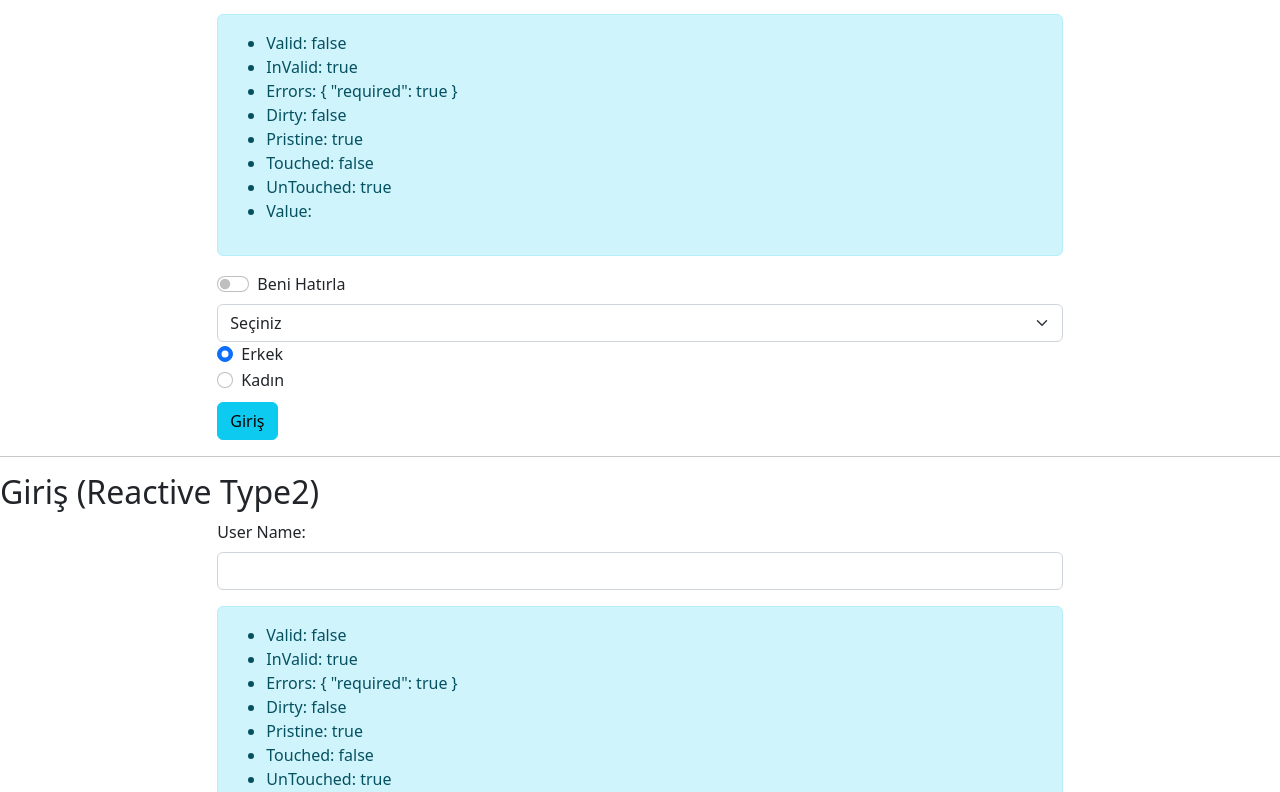
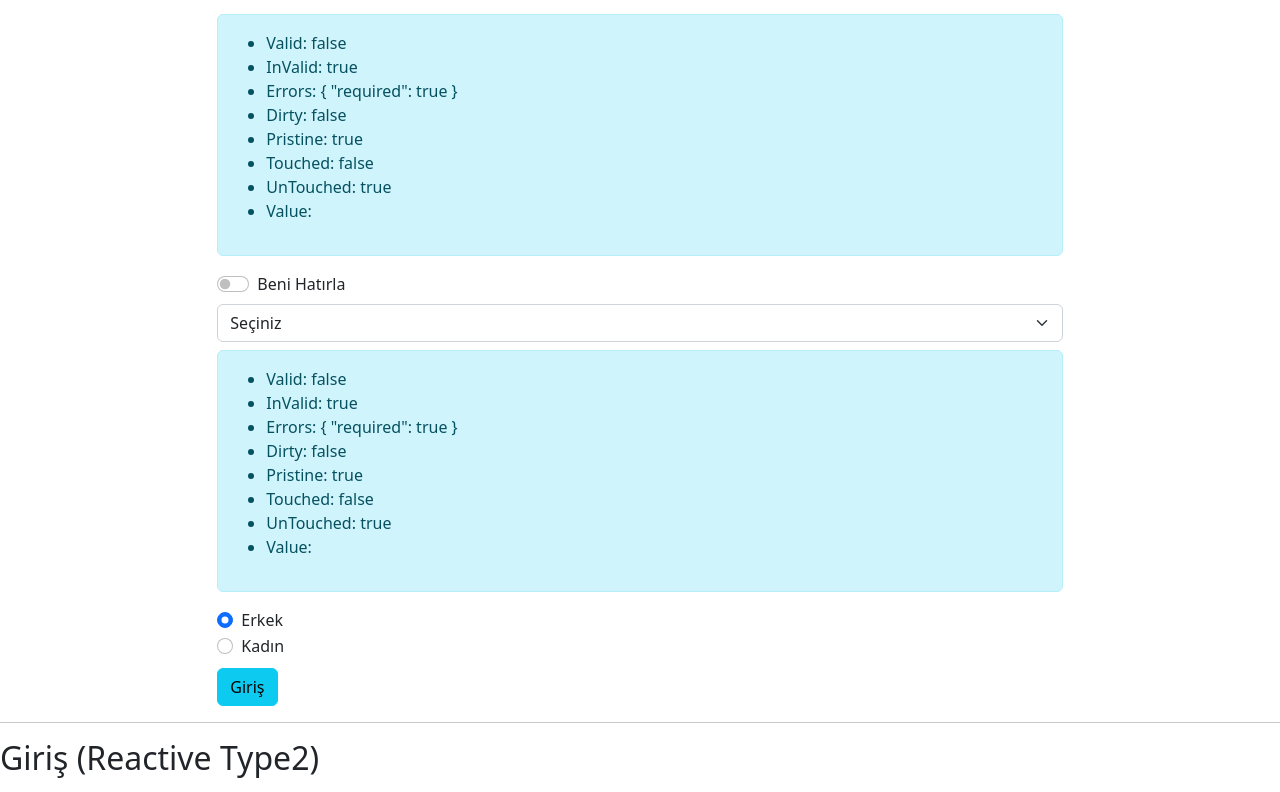
Before and after one commit to atillakalay/TurkcellAngularCourse, an Angular app in the folder angularapp/: page / in a window 1280 px wide. Shown: the part 542-1334 px from the top of the page. Built offline with nearby package versions, Linux system fonts and the light colour scheme.

Commit message:
Reactive Forms Part 16 (Validations-5) course has been completed.

```diff
--- a/angularapp/src/app/forms/reactive/reactive.component.html
+++ b/angularapp/src/app/forms/reactive/reactive.component.html
@@ -77,10 +77,24 @@
         <label class="form-check-label" for="rememberMe">Beni Hatırla</label>
       </div>
       <select class="form-select mt-2" formControlName="country">
+        <option value="">Seçiniz</option>
         <option *ngFor="let item of countryMenu" value="{{ item.value }}">
           {{ item.text }}
         </option>
       </select>
+
+      <div class="alert alert-info mt-2">
+        <ul>
+          <li>Valid: {{ loginForm.get("country")?.valid }}</li>
+          <li>InValid: {{ loginForm.get("country")?.invalid }}</li>
+          <li>Errors: {{ loginForm.get("country")?.errors | json }}</li>
+          <li>Dirty: {{ loginForm.get("country")?.dirty }}</li>
+          <li>Pristine: {{ loginForm.get("country")?.pristine }}</li>
+          <li>Touched: {{ loginForm.get("country")?.touched }}</li>
+          <li>UnTouched: {{ loginForm.get("country")?.untouched }}</li>
+          <li>Value: {{ loginForm.get("country")?.value }}</li>
+        </ul>
+      </div>
 
       <div class="form-check" *ngFor="let item of genderMenu">
         <input
--- a/angularapp/src/app/forms/reactive/reactive.component.ts
+++ b/angularapp/src/app/forms/reactive/reactive.component.ts
@@ -12,7 +12,7 @@ import { GenderRadioMenu } from 'src/app/models/gender-radio-menu';
 export class ReactiveComponent {
 
   loginForm: FormGroup
-  countryMenu: CountryDropMenu[] = [{ value: 0, text: "Seçiniz" }, { value: 1, text: "Türkiye" }, { value: 2, text: "Almanya" }, { value: 3, text: "Fransa" }, { value: 4, text: "Amerika" }]
+  countryMenu: CountryDropMenu[] = [{ value: 1, text: "Türkiye" }, { value: 2, text: "Almanya" }, { value: 3, text: "Fransa" }, { value: 4, text: "Amerika" }]
   genderMenu: GenderRadioMenu[] = [{ value: 1, text: "Erkek" }, { value: 2, text: "Kadın" }]
 
   constructor(fb: FormBuilder) {
@@ -20,7 +20,7 @@ export class ReactiveComponent {
       userName: fb.control('', Validators.required),
       password: fb.control('', [Validators.required, Validators.minLength(4)]),
       rememberMe: false,
-      country: 0,
+      country: fb.control('',Validators.required),
       gender: [1]
     })
   }
```
